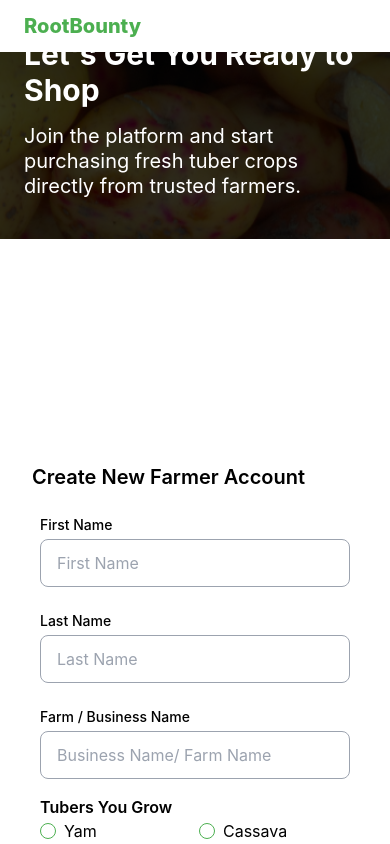
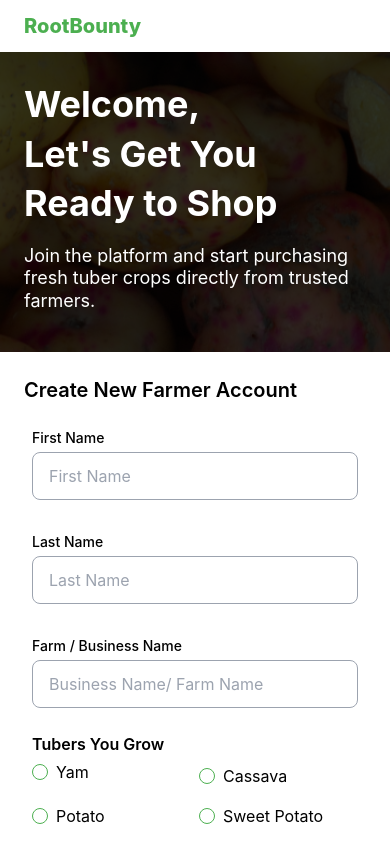
Before and after one commit to paulthadev/rootbounty, a React (Vite) app: page /signupfarmer in a window 390 px wide. Shown: the top 844 px of the page. Built offline with nearby package versions, Linux system fonts and the light colour scheme.

Commit message:
Refactor SignUpFarmer component to adjust height, add labels, and improve sign-in link

```diff
--- a/src/pages/auth/SignUpFarmer.jsx
+++ b/src/pages/auth/SignUpFarmer.jsx
@@ -10,24 +10,20 @@ import { useNavigate } from "react-router";
 import { Link } from "react-router-dom";
 
 const SignUpBuyer = () => (
-  <section className="relative flex flex-col h-screen">
+  <section className="relative flex flex-col min-h-screen">
     <Header className="z-10 absolute top-0 left-0 right-0" />
-
     <div className="flex flex-col">
-      <div className="relative w-full h-screen">
-        <div className="absolute h-screen inset-0 bg-black opacity-80"></div>
+      <div className="relative w-full min-h-screen">
+        <div className="absolute inset-0 bg-black opacity-80"></div>
         <img src={heroBanner} className="w-full h-screen object-cover" />
       </div>
-
-      {/* Content section with space for the header */}
       <div className="absolute inset-0 flex lg:items-center lg:flex-row gap-y-10 flex-col justify-between lg:pt-0">
         <div className="flex lg:w-1/2 flex-col items-center">
           <div className={`${styles.maxWidth}`}>
             <Heading />
           </div>
         </div>
-
-        <div className="lg:w-1/2 w-full flex justify-center flex-col lg:self-stretch bg-white">
+        <div className="lg:w-1/2 w-full flex justify-center flex-col bg-white lg:self-stretch">
           <RegisterSection />
         </div>
       </div>
@@ -38,11 +34,11 @@ const SignUpBuyer = () => (
 function Heading() {
   return (
     <div className="text-white w-full">
-      <h1 className="text-3xl lg:text-5xl font-bold max-w-sm mb-4">
+      <h1 className="text-4xl lg:text-5xl font-bold leading-snug mb-4 mt-20 lg:mt-0 max-w-sm">
         Welcome, <br />
         Let&apos;s Get You Ready to Shop
       </h1>
-      <p className="text-xl lg:text-2xl leading-tight">
+      <p className="text-lg lg:text-xl leading-tight lg:max-w-md">
         Join the platform and start purchasing fresh tuber crops directly from
         trusted farmers.
       </p>
@@ -155,15 +151,15 @@ function RegisterSection() {
   };
 
   return (
-    <div className="w-full bg-white mt-48 h-screen flex flex-col">
-      <div className="p-8 md:p-12 flex-grow overflow-y-auto">
+    <div className="w-full bg-white  h-screen flex flex-col">
+      <div className="p-6 md:p-12 flex-grow overflow-y-auto">
         <h1 className="text-black lg:text-3xl font-semibold pb-4 text-xl">
           Create New Farmer Account
         </h1>
 
         <form
           onSubmit={handleSubmit}
-          className="grid md:grid-cols-2 gap-2 lg:flex lg:flex-col"
+          className="grid gap-y-4 md:grid-cols-2 gap-x-2 lg:flex lg:flex-col"
         >
           <Inputs
             label="First Name"
@@ -195,7 +191,7 @@ function RegisterSection() {
           {/* Select input for tubers */}
           <div className="px-2">
             <label className="text-black font-semibold">Tubers You Grow</label>
-            <div className="grid grid-cols-2 gap-2">
+            <div className="grid grid-cols-2 gap-2 space-y-2">
               <label className="flex items-center">
                 <input
                   className="checkbox checkbox-primary checkbox-xs"
@@ -317,7 +313,7 @@ function RegisterSection() {
 
           <button
             type="submit"
-            className="md:col-span-2 bg-green-500 hover:bg-green-800 text-white py-3 rounded-lg text-lg"
+            className="md:col-span-2 bg-green-500 hover:bg-green-600 active:bg-green-700 focus:outline-none focus:ring-2 focus:ring-green-500 text-white py-3 rounded-lg text-lg transition"
           >
             {isLoading ? <ButtonSpinner /> : "Create Farmer Account"}
           </button>
```
